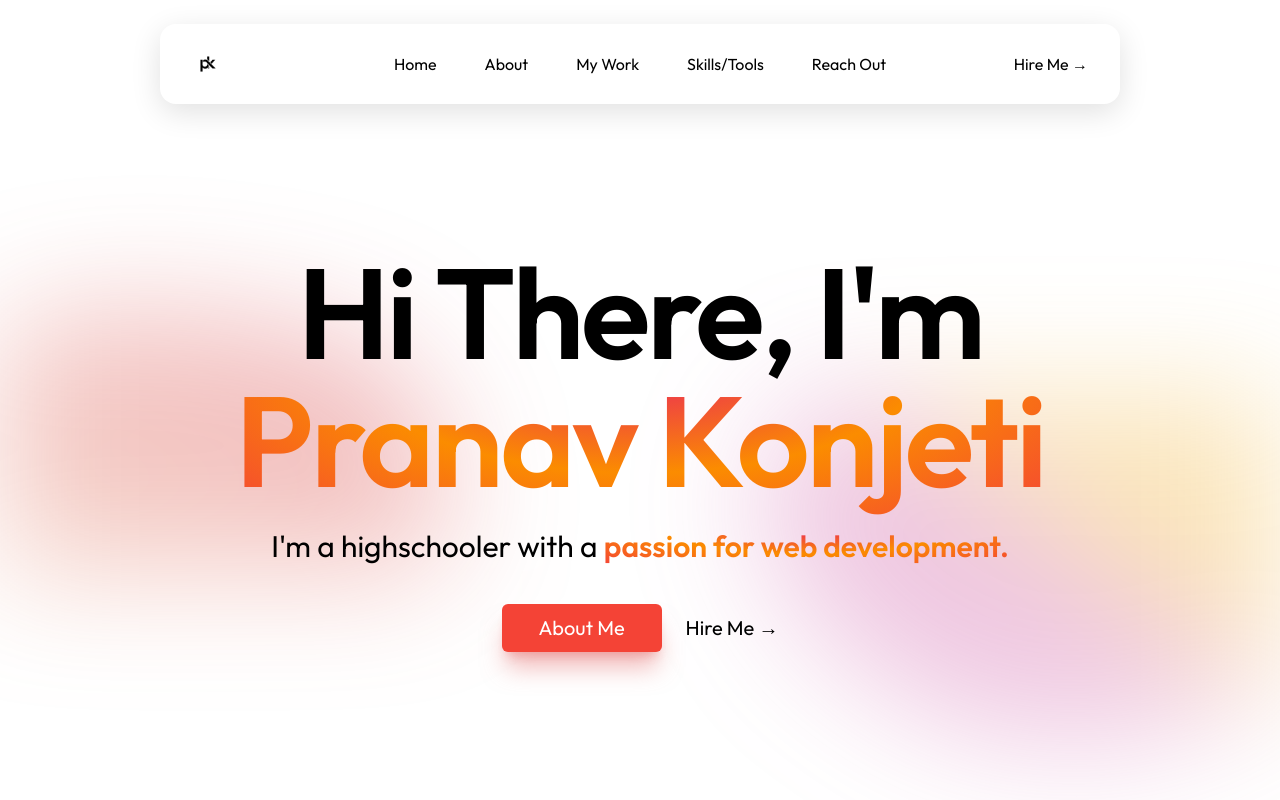
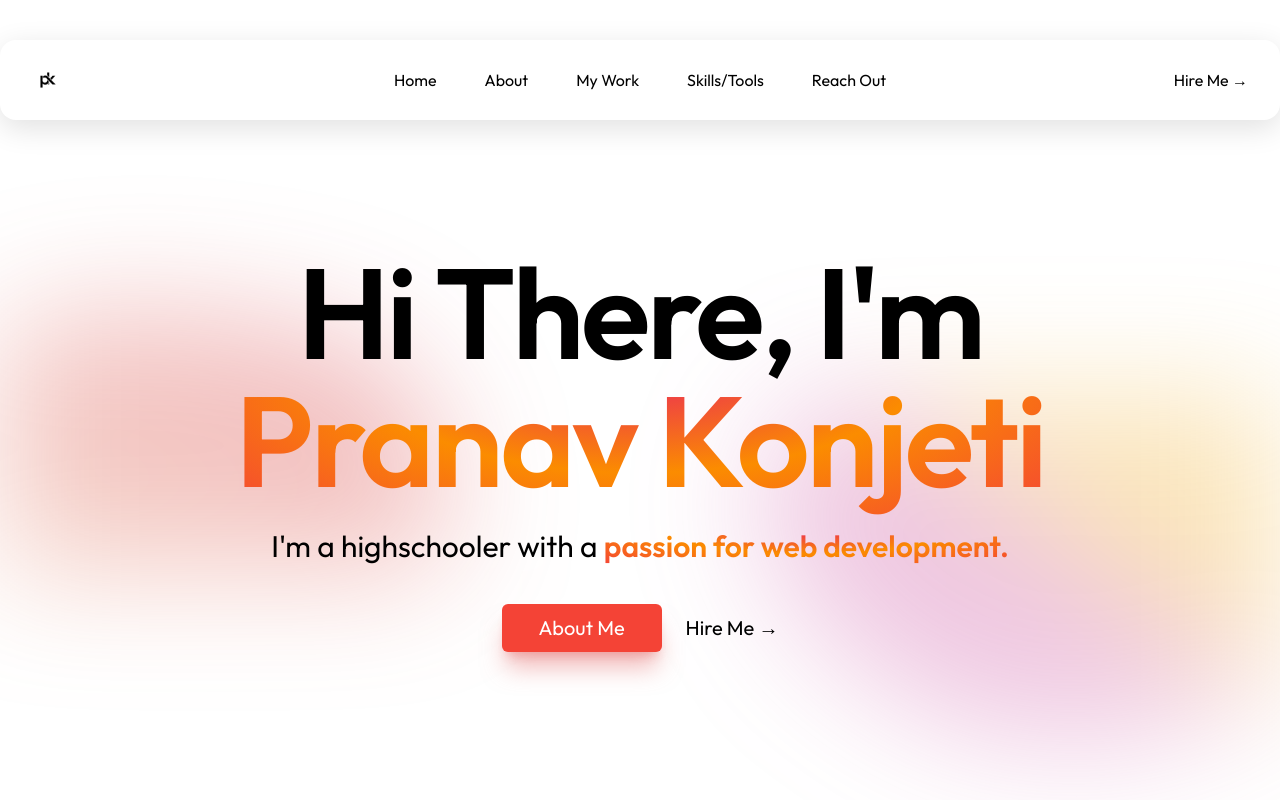
Before and after one commit to PkTheCoda/portfolio, a React (Vite) app: page / in a window 1280 px wide. Shown: the top 800 px of the page. Built offline with nearby package versions, Linux system fonts and the light colour scheme.

Commit message:
added new projects section

```diff
--- a/src/Components/Header.jsx
+++ b/src/Components/Header.jsx
@@ -26,8 +26,8 @@ export default function Navbar() {
 
   return (
     <>
-      <div className="bg-white/40 rounded-2xl z-40 top-10 backdrop-blur-xl m-6 flex items-center mx-10 sm:mx-20 lg:mx-40">
-        <header className="shadow-[0_8px_30px_rgb(0,0,0,0.12)] rounded-2xl w-full z-40">
+      <div className="bg-white/40 max-w-[95rem] rounded-2xl md:sticky z-40 top-10 backdrop-blur-xl m-6 flex items-center mx-auto">
+        <header className="shadow-[0_8px_30px_rgb(0,0,0,0.12)] rounded-2xl w-full z-40 mx-auto">
           <nav className="flex  rounded-2xl items-center justify-between p-6 lg:px-8" aria-label="Global">
             <div className="flex lg:flex-1">
               <a href="/" className="-m-1.5 p-1.5">
--- a/src/Components/Projects.jsx
+++ b/src/Components/Projects.jsx
@@ -368,7 +368,7 @@ const ecoeatsbuiltwith = [
 
 export function Projects() {
   return (
-    <div className="">
+    <div className="max-w-[100rem] mx-auto">
       {/* P1: Talem */}
       <div className="rounded-xl flex flex-col justify-center items-center my-20 mx-0 font-outfit" id="work">
         {/* <div className="text-4xl md:text-7xl font-bold text-center py-4 mb-10" id="work">
--- a/src/Components/ToolsSection.jsx
+++ b/src/Components/ToolsSection.jsx
@@ -169,14 +169,16 @@ export default function ToolsSection() {
 
 
 
+    <div className="max-w-[100rem] mx-auto">
       <h3 class="flex items-center w-full p-20">
         <span class="flex-grow bg-orange-300 rounded h-1"></span>
         <button class="font-outfit mx-4 five-title">My Skills/Technologies</button>
         <span class="flex-grow bg-orange-300 rounded h-1"></span>
-    </h3>
+      </h3>
       <div className="flex mx-2 lg:mx-10">
           <Column title="Miscellaneous" tools={miscellaneous} />
       </div>
+    </div>
 
 
 
```
Also changed, not shown: src/Images/ecoeats1.png.
